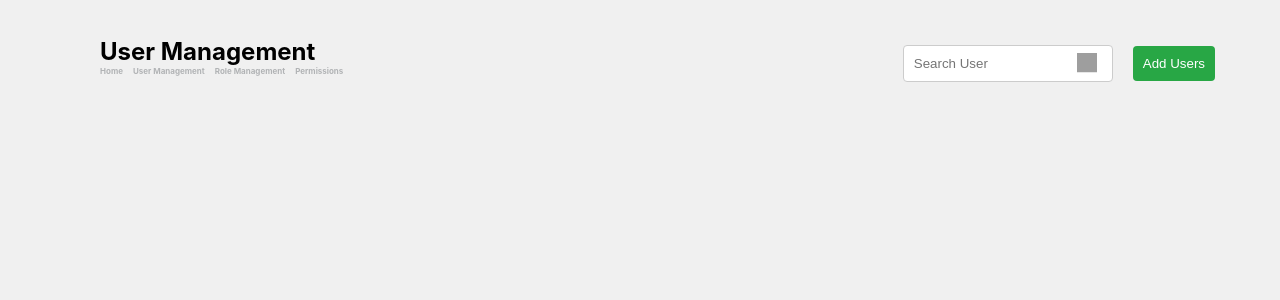
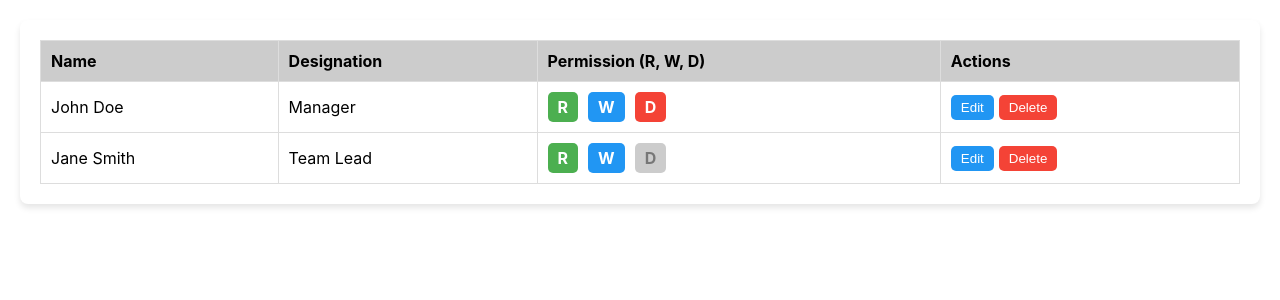
Before and after one commit to niteshmandall/vrvusermanageapp, a React (Create React App) app: page /roles in a window 1280 px wide. Shown: the top 300 px of the page. Built offline with nearby package versions, Linux system fonts and the light colour scheme; grey boxes are pictures that could not be loaded.

Commit message:
components made individual

```diff
--- a/package.json
+++ b/package.json
@@ -8,6 +8,7 @@
     "@testing-library/user-event": "^13.5.0",
     "react": "^18.3.1",
     "react-dom": "^18.3.1",
+    "react-router-dom": "^6.28.0",
     "react-scripts": "5.0.1",
     "web-vitals": "^2.1.4"
   },
--- a/src/App.js
+++ b/src/App.js
@@ -3,6 +3,9 @@ import { BrowserRouter as Router, Route, Routes } from "react-router-dom";
 import UserManageMent from "./component/UserManageMent";
 import LoginSignUp from "./component/LoginSignUp";
 import Navbar from "./component/Navbar";
+import UserManageMentDetails from "./component/UserManageMentDetails";
+import RoleManagement from "./component/RoleManagement";
+import Permission from "./component/Permission";
 
 function App() {
   return (
@@ -11,8 +14,12 @@ function App() {
         <Routes>
           <Route path="/" element={<LoginSignUp />} />
           <Route path="/dashboard" element={<Navbar />} />
+          <Route path="#" element={<UserManageMent />} />
+          <Route path="/userdetails" element={<UserManageMentDetails />} />
+          {/* Permissions */}
+          <Route path="/roles" element={<RoleManagement />} />
+          <Route path="/permission" element={<Permission />} />
         </Routes>
-        <UserManageMent />
       </div>
     </Router>
   );
--- /dev/null
+++ b/src/component/Permission.css
@@ -0,0 +1,57 @@
+/* Main box container */
+.permission-box {
+  padding: 20px; /* Padding around the entire container */
+  background-color: #fff;
+  border-radius: 8px; /* Rounded corners for box effect */
+  box-shadow: 0 4px 6px rgba(0, 0, 0, 0.1); /* Subtle shadow for depth */
+  margin: 20px auto; /* Center the box with auto margins */
+  max-width: 1200px; /* Limit the width for better layout */
+}
+
+.permission-container {
+  width: 100%; /* Ensure content fits the container */
+}
+
+h2 {
+  margin-bottom: 20px;
+  font-size: 24px;
+  text-align: center;
+}
+
+/* Table styling */
+.permission-table {
+  width: 100%;
+  border-collapse: collapse;
+  text-align: left;
+}
+
+.permission-table th,
+.permission-table td {
+  padding: 10px;
+  border: 1px solid #ddd;
+  text-align: center;
+}
+
+.permission-table th {
+  background-color: rgba(128, 128, 128, 0.403);
+  font-weight: bold;
+}
+
+/* Checkbox styling */
+input[type="checkbox"] {
+  width: 20px;
+  height: 20px;
+  cursor: pointer;
+}
+
+/* Add padding inside the box for cleaner spacing */
+.permission-table th,
+.permission-table td {
+  padding-left: 20px;
+  padding-right: 20px;
+}
+
+/* Optional: Styling for permission labels */
+.permission-table td:first-child {
+  font-weight: bold;
+}
--- /dev/null
+++ b/src/component/Permission.js
@@ -0,0 +1,82 @@
+import React, { useState } from "react";
+import "./Permission.css";
+
+function Permission() {
+  const [roles, setRoles] = useState([
+    {
+      name: "Manager",
+      permissions: { read: false, write: false, delete: false },
+    },
+    {
+      name: "Staff",
+      permissions: { read: false, write: false, delete: false },
+    },
+    {
+      name: "LeadTeam",
+      permissions: { read: false, write: false, delete: false },
+    },
+  ]);
+
+  const handlePermissionChange = (roleIndex, permission) => {
+    setRoles((prevRoles) =>
+      prevRoles.map((role, index) =>
+        index === roleIndex
+          ? {
+              ...role,
+              permissions: {
+                ...role.permissions,
+                [permission]: !role.permissions[permission],
+              },
+            }
+          : role
+      )
+    );
+  };
+
+  return (
+    <div className="permission-box">
+      <div className="permission-container">
+        <table className="permission-table">
+          <thead>
+            <tr>
+              <th>Designation</th>
+              <th>Read</th>
+              <th>Write</th>
+              <th>Delete</th>
+            </tr>
+          </thead>
+          <tbody>
+            {roles.map((role, index) => (
+              <tr key={index}>
+                <td>{role.name}</td>
+                <td>
+                  <input
+                    type="checkbox"
+                    checked={role.permissions.read}
+                    onChange={() => handlePermissionChange(index, "read")}
+                  />
+                </td>
+                <td>
+                  <input
+                    type="checkbox"
+                    checked={role.permissions.write}
+                    onChange={() => handlePermissionChange(index, "write")}
+                  />
+                </td>
+                <td>
+                  <input
+                    type="checkbox"
+                    checked={role.permissions.delete}
+                    onChange={() => handlePermissionChange(index, "delete")}
+                  />
+                </td>
+              </tr>
+            ))}
+          </tbody>
+        </table>
+      </div>
+    </div>
+  );
+}
+
+export default Permission;
--- /dev/null
+++ b/src/component/RoleManagement.css
@@ -0,0 +1,80 @@
+/* Container styling */
+.role-management-container {
+  padding: 20px; /* Padding around the entire container */
+  background-color: #fff;
+  border-radius: 8px; /* Rounded corners for box effect */
+  box-shadow: 0 4px 6px rgba(0, 0, 0, 0.1); /* Subtle shadow for depth */
+  margin: 20px auto; /* Center the box with auto margins */
+  max-width: 1200px; /* Limit the width for better layout */
+}
+
+.role-management {
+  width: 100%; /* Ensure content fits the container */
+}
+
+/* Table styling */
+.role-table {
+  width: 100%;
+  border-collapse: collapse;
+  text-align: left;
+}
+
+.role-table th,
+.role-table td {
+  padding: 10px;
+  border: 1px solid #ddd;
+}
+
+.role-table th {
+  background-color: rgba(128, 128, 128, 0.403);
+  font-weight: bold;
+}
+
+/* Permissions styling */
+.permissions {
+  display: flex;
+  gap: 10px;
+}
+
+.permissions span {
+  display: inline-block;
+  padding: 5px 10px;
+  border-radius: 5px;
+  font-weight: bold;
+  color: #fff;
+}
+
+.permissions .read {
+  background-color: #4caf50; /* Green */
+}
+
+.permissions .write {
+  background-color: #2196f3; /* Blue */
+}
+
+.permissions .delete {
+  background-color: #f44336; /* Red */
+}
+
+.permissions .delete.disabled {
+  background-color: #ccc; /* Gray for disabled */
+  color: #777;
+}
+
+/* Action buttons */
+.action-btn {
+  padding: 5px 10px;
+  border: none;
+  border-radius: 5px;
+  cursor: pointer;
+  color: #fff;
+  margin-right: 5px;
+}
+
+.action-btn.edit-btn {
+  background-color: #2196f3; /* Blue */
+}
+
+.action-btn.delete-btn {
+  background-color: #f44336; /* Red */
+}
--- /dev/null
+++ b/src/component/RoleManagement.js
@@ -0,0 +1,55 @@
+import React from "react";
+import "./RoleManagement.css";
+
+function RoleManagement() {
+  return (
+    <div className="role-management-container">
+      <div className="role-management">
+        <table className="role-table">
+          <thead>
+            <tr>
+              <th>Name</th>
+              <th>Designation</th>
+              <th>Permission (R, W, D)</th>
+              <th>Actions</th>
+            </tr>
+          </thead>
+          <tbody>
+            <tr>
+              <td>John Doe</td>
+              <td>Manager</td>
+              <td>
+                <div className="permissions">
+                  <span className="read">R</span>
+                  <span className="write">W</span>
+                  <span className="delete">D</span>
+                </div>
+              </td>
+              <td>
+                <button className="action-btn edit-btn">Edit</button>
+                <button className="action-btn delete-btn">Delete</button>
+              </td>
+            </tr>
+            <tr>
+              <td>Jane Smith</td>
+              <td>Team Lead</td>
+              <td>
+                <div className="permissions">
+                  <span className="read">R</span>
+                  <span className="write">W</span>
+                  <span className="delete disabled">D</span>
+                </div>
+              </td>
+              <td>
+                <button className="action-btn edit-btn">Edit</button>
+                <button className="action-btn delete-btn">Delete</button>
+              </td>
+            </tr>
+          </tbody>
+        </table>
+      </div>
+    </div>
+  );
+}
+
+export default RoleManagement;
--- a/src/component/UserManageMent.js
+++ b/src/component/UserManageMent.js
@@ -11,9 +11,9 @@ function UserManageMent() {
           <p>User Management</p>
           <div className="link">
             <Link to="/">Home</Link>
-            <Link to="/dashboard">User Management</Link>
+            <Link to="/userdetails">User Management</Link>
             <Link to="/roles">Role Management</Link>
-            <Link to="/permissions">Permissions</Link>
+            <Link to="/permission">Permissions</Link>
           </div>
         </div>
         {/* Header Right */}
--- /dev/null
+++ b/src/component/UserManageMentDetails.js
@@ -0,0 +1,50 @@
+import React from "react";
+import "./UserManagementDetails.css";
+
+function UserManagementDetails() {
+  return (
+    <div className="userdetails-container">
+      <div className="userdetails">
+        <table className="user-table">
+          <thead>
+            <tr>
+              <th>Serial No.</th>
+              <th>Profile</th>
+              <th>Designation</th>
+              <th>Actions</th>
+              <th>Status</th>
+            </tr>
+          </thead>
+          <tbody>
+            <tr>
+              <td>1</td>
+              <td>
+                <div className="profile-info">
+                  <img
+                    src="profile-pic-url"
+                    alt="Profile"
+                    className="profile-pic"
+                  />
+                  <div className="profile-details">
+                    <p>Name: John Doe</p>
+                    <p>Email: john@example.com</p>
+                    <p>Number: 1234567890</p>
+                  </div>
+                </div>
+              </td>
+              <td>Manager</td>
+              <td>
+                <button>Edit</button>
+                <button>Delete</button>
+                <button>Add</button>
+              </td>
+              <td>Active</td>
+            </tr>
+          </tbody>
+        </table>
+      </div>
+    </div>
+  );
+}
+
+export default UserManagementDetails;
--- /dev/null
+++ b/src/component/UserManagementDetails.css
@@ -0,0 +1,45 @@
+.userdetails-container {
+  padding: 20px; /* Padding around the entire container */
+  background-color: #fff;
+  border-radius: 8px; /* Rounded corners for box effect */
+  box-shadow: 0 4px 6px rgba(0, 0, 0, 0.1); /* Subtle shadow for depth */
+  margin: 20px auto; /* Center the box with auto margins */
+  max-width: 1200px; /* Limit the width for better layout */
+}
+
+.userdetails {
+  width: 100%; /* Ensure content fits the container */
+}
+
+.profile-info {
+  display: flex;
+  align-items: center;
+}
+
+.profile-pic {
+  width: 50px;
+  height: 50px;
+  border-radius: 50%;
+  margin-right: 10px;
+}
+
+.profile-details p {
+  margin: 0;
+}
+
+.user-table {
+  width: 100%;
+  border-collapse: collapse;
+}
+
+.user-table th,
+.user-table td {
+  border: 1px solid #ddd;
+  padding: 10px; /* Add spacing inside cells */
+  text-align: left;
+}
+
+.user-table th {
+  background-color: rgba(128, 128, 128, 0.403);
+  font-weight: bold;
+}
```
Also changed, not shown: public/search.png (added), 1 other file (tests, documents, lock files or other folders).
